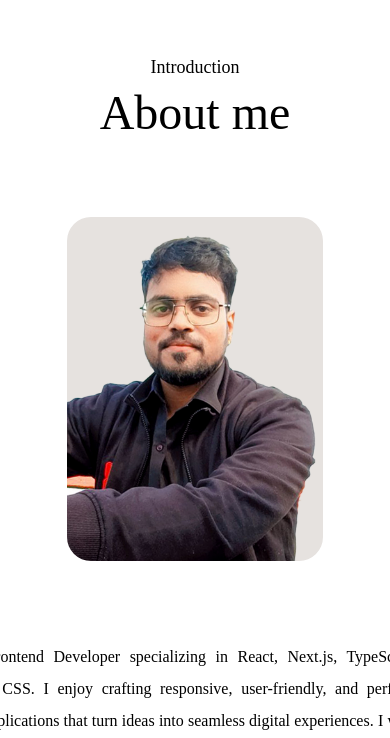
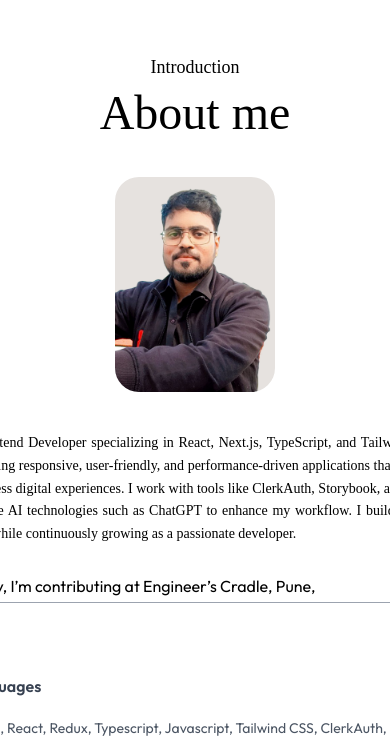
Before and after one commit to chandan-16/chandan-gautam, a Next.js app: page / in a window 390 px wide. Shown: the part 831-1569 px from the top of the page. Built offline with nearby package versions, Linux system fonts and the light colour scheme; a web font is replaced by a local one.

Commit message:
Adding responsive tailwindcss style to the about component

```diff
--- a/components/About.jsx
+++ b/components/About.jsx
@@ -5,7 +5,7 @@ import { motion } from 'motion/react';
 const About = ({isDarkMode}) => {
   return (
     <motion.div
-      id="about" className="w-full px-[19%] py-10 scroll-mt-20 mx-auto "
+      id="about" className="w-full px-6 sm:px-[12%] lg:px-[19%] py-10 scroll-mt-20 mx-auto"
         initial={{opacity: 0}}
         whileInView={{opacity: 1}}
         transition={{duration: 1}}
@@ -27,13 +27,13 @@ const About = ({isDarkMode}) => {
         initial={{opacity: 0}}
         whileInView={{opacity: 1}}
         transition={{duration: 0.8}}
-        className="flex w-full flex-col lg:flex-row items-center gap-20 my-20">
+        className="flex w-full flex-col lg:flex-row items-center gap-10 sm:gap-14 lg:gap-20 my-10 sm:my-16 lg:my-20">
 
         <motion.div
           initial={{opacity: 0, scale: 0.9}}
           whileInView={{opacity: 1, scale: 1}}
           transition={{duration: 0.6}}
-          className="w-64 sm:w-80 rounded-3xl max-w-none">
+          className="w-40 sm:w-64 lg:w-80 rounded-3xl max-w-none">
 
           <Image
             src={assets.user_image}
@@ -48,7 +48,7 @@ const About = ({isDarkMode}) => {
           transition={{duration: 0.6, delay:0.8}}
           className="flex-1">
 
-          <p className="mb-10 max-w-2xl text-justify font-Ovo ">
+          <p className="mb-6 sm:mb-10 text-justify font-Ovo text-sm sm:text-base leading-relaxed sm:leading-7">
             I’m a Frontend Developer specializing in React, Next.js, TypeScript,
             and Tailwind CSS. I enjoy crafting responsive, user-friendly, and
             performance-driven applications that turn ideas into seamless
```
